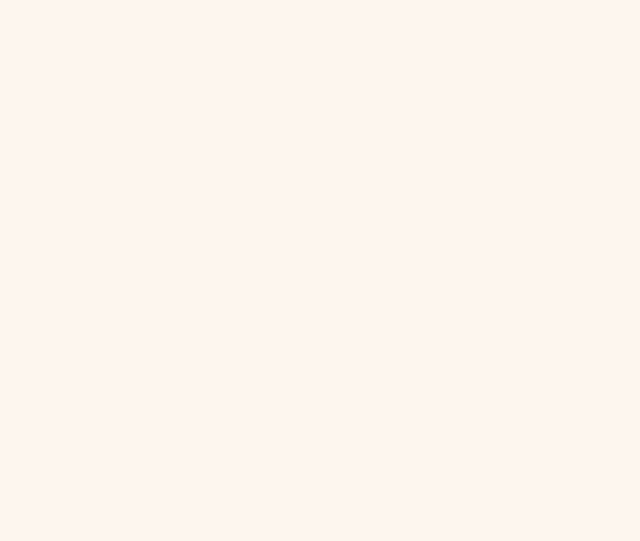
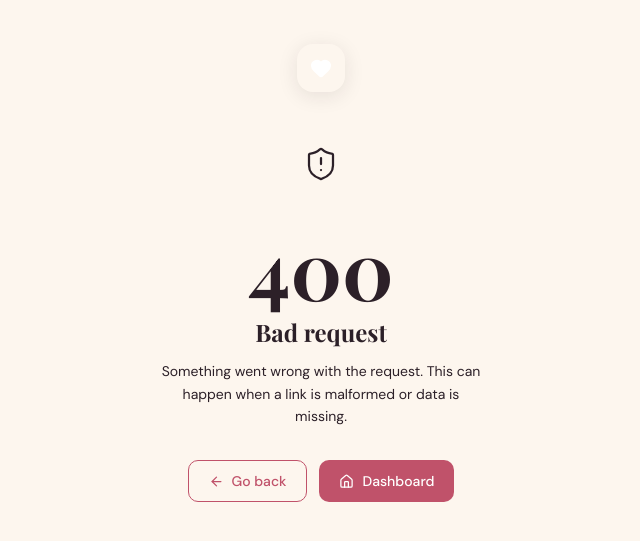
Before and after one commit to tedipermana551/CARE_Capstone_Project, a React (Vite) app: page /400 in a window 1280 px wide. Before the commit this address had no page. Shown: the part 127-668 px from the top of the page, without its empty margins (319-959 px from the left). Built offline with nearby package versions, Linux system fonts and the light colour scheme; a web font is replaced by a local one.

Commit message:
adding error pages

```diff
--- a/src/App.jsx
+++ b/src/App.jsx
@@ -12,6 +12,7 @@ import DashboardPage from './pages/DashboardPage'
 import StatsPage from './pages/StatsPage'
 import PartnerStatsPage from './pages/PartnerStatsPage'
 import useThemeStore from './store/themeStore'
+import { NotFoundPage, BadRequestPage, ServerErrorPage } from './pages/ErrorPages'
 
 
 function AppWithLayout({ children }) {
@@ -40,7 +41,7 @@ function App() {
           path="/profile-setup"
           element={
             <ProtectedRoute>
-              <div className="p-4">Profile setup coming soon...</div>
+              <ProfileSetupPage />
             </ProtectedRoute>
           }
         />
@@ -49,13 +50,12 @@ function App() {
         <Route path="/partner-stats" element={<PartnerStatsPage />} />
         <Route path="/logs" element={<DailyLogPage />} />
         <Route path="/appointments" element={<AppointmentsPage />} />
+        {/* Error pages */}
+        <Route path="/400" element={<BadRequestPage />} />
+        <Route path="/500" element={<ServerErrorPage />} />
 
-        {/* Protected app routes (AKTIFKAN KODE DIBAWAH KETIKA FITUR SUDAH SIAP)
-        <Route path="/dashboard" element={<AppWithLayout><DashboardPage /></AppWithLayout>} />
-        <Route path="/logs" element={<AppWithLayout><DailyLogPage /></AppWithLayout>} />
-        <Route path="/appointments" element={<AppWithLayout><AppointmentsPage /></AppWithLayout>} />
-        <Route path="/stats" element={<AppWithLayout><StatsPage /></AppWithLayout>} />
-        <Route path="/partner-stats" element={<AppWithLayout><PartnerStatsPage /></AppWithLayout>} />*/}
+        {/* 404 fallback */}
+        <Route path="*" element={<NotFoundPage />} />
       </Routes>
     </BrowserRouter>
   )
--- /dev/null
+++ b/src/pages/ErrorPages.jsx
@@ -0,0 +1,168 @@
+import React from 'react'
+import { useNavigate, useRouteError, isRouteErrorResponse } from 'react-router-dom'
+import { Heart, Home, ArrowLeft, WifiOff, ShieldAlert, Search, ServerCrash } from 'lucide-react'
+import Button from '../components/ui/Button'
+
+function ErrorLayout({ icon: Icon, code, title, subtitle, accentClass, children }) {
+  const navigate = useNavigate()
+
+  return (
+    <div className="min-h-screen bg-bg-base flex flex-col items-center justify-center px-6 py-12 text-center">
+      {/* Decorative blobs */}
+      <div className="absolute inset-0 overflow-hidden pointer-events-none">
+        <div className="absolute -top-24 -left-24 w-72 h-72 rounded-full bg-decor-a/30 blur-3xl" />
+        <div className="absolute -bottom-24 -right-24 w-72 h-72 rounded-full bg-decor-b/30 blur-3xl" />
+      </div>
+
+      <div className="relative z-10 max-w-md w-full animate-fade-up">
+        {/* Logo */}
+        <div className="flex justify-center mb-8">
+          <div className="w-12 h-12 rounded-2xl bg-gradient-to-br from-brand-subtle to-brand flex items-center justify-center shadow-md">
+            <Heart size={22} fill="white" color="white" />
+          </div>
+        </div>
+
+        {/* Error icon */}
+        <div className={`w-20 h-20 rounded-3xl flex items-center justify-center mx-auto mb-6 ${accentClass}`}>
+          <Icon size={36} strokeWidth={1.5} />
+        </div>
+
+        {/* Code */}
+        {code && (
+          <p className="font-display text-[5rem] font-bold leading-none text-content-base/10 select-none mb-2">
+            {code}
+          </p>
+        )}
+
+        {/* Title & subtitle */}
+        <h1 className="font-display text-2xl font-bold text-content-base mb-3">{title}</h1>
+        <p className="text-content-subtle text-sm leading-relaxed mb-8 max-w-xs mx-auto">{subtitle}</p>
+
+        {/* Actions */}
+        <div className="flex flex-col sm:flex-row gap-3 justify-center">
+          {children}
+        </div>
+      </div>
+    </div>
+  )
+}
+
+export function NotFoundPage() {
+  const navigate = useNavigate()
+  return (
+    <ErrorLayout
+      icon={Search}
+      code="404"
+      title="Page not found"
+      subtitle="The page you're looking for doesn't exist or may have been moved. Let's get you back on track."
+      accentClass="bg-sleep-subtle text-sleep"
+    >
+      <Button onClick={() => navigate(-1)} variant="secondary">
+        <ArrowLeft size={15} />
+        Go back
+      </Button>
+      <Button onClick={() => navigate('/dashboard')}>
+        <Home size={15} />
+        Dashboard
+      </Button>
+    </ErrorLayout>
+  )
+}
+
+export function BadRequestPage() {
+  const navigate = useNavigate()
+  return (
+    <ErrorLayout
+      icon={ShieldAlert}
+      code="400"
+      title="Bad request"
+      subtitle="Something went wrong with the request. This can happen when a link is malformed or data is missing."
+      accentClass="bg-streak-subtle text-streak"
+    >
+      <Button onClick={() => navigate(-1)} variant="secondary">
+        <ArrowLeft size={15} />
+        Go back
+      </Button>
+      <Button onClick={() => navigate('/dashboard')}>
+        <Home size={15} />
+        Dashboard
+      </Button>
+    </ErrorLayout>
+  )
+}
+
+export function ServerErrorPage() {
+  const navigate = useNavigate()
+  return (
+    <ErrorLayout
+      icon={ServerCrash}
+      code="500"
+      title="Something went wrong"
+      subtitle="We're having trouble on our end. Please try again in a moment — we're working on it."
+      accentClass="bg-brand-subtle text-brand-strong"
+    >
+      <Button onClick={() => window.location.reload()} variant="secondary">
+        Try again
+      </Button>
+      <Button onClick={() => navigate('/dashboard')}>
+        <Home size={15} />
+        Dashboard
+      </Button>
+    </ErrorLayout>
+  )
+}
+
+export function NetworkErrorPage() {
+  const navigate = useNavigate()
+  return (
+    <ErrorLayout
+      icon={WifiOff}
+      code={null}
+      title="No connection"
+      subtitle="It looks like you're offline. Check your internet connection and try again."
+      accentClass="bg-accent-subtle text-accent"
+    >
+      <Button onClick={() => window.location.reload()} variant="secondary">
+        Retry
+      </Button>
+      <Button onClick={() => navigate('/dashboard')}>
+        <Home size={15} />
+        Dashboard
+      </Button>
+    </ErrorLayout>
+  )
+}
+
+// React Router v6 error boundary component
+export function RouterErrorPage() {
+  const error = useRouteError()
+  const navigate = useNavigate()
+
+  if (isRouteErrorResponse(error)) {
+    if (error.status === 404) return <NotFoundPage />
+    if (error.status === 400) return <BadRequestPage />
+    if (error.status >= 500) return <ServerErrorPage />
+  }
+
+  // Generic fallback
+  return (
+    <ErrorLayout
+      icon={ShieldAlert}
+      code={null}
+      title="An error occurred"
+      subtitle={error?.message || 'An unexpected error happened. Please try again or navigate back.'}
+      accentClass="bg-brand-subtle text-brand-strong"
+    >
+      <Button onClick={() => navigate(-1)} variant="secondary">
+        <ArrowLeft size={15} />
+        Go back
+      </Button>
+      <Button onClick={() => navigate('/dashboard')}>
+        <Home size={15} />
+        Dashboard
+      </Button>
+    </ErrorLayout>
+  )
+}
+
+export default RouterErrorPage
```
